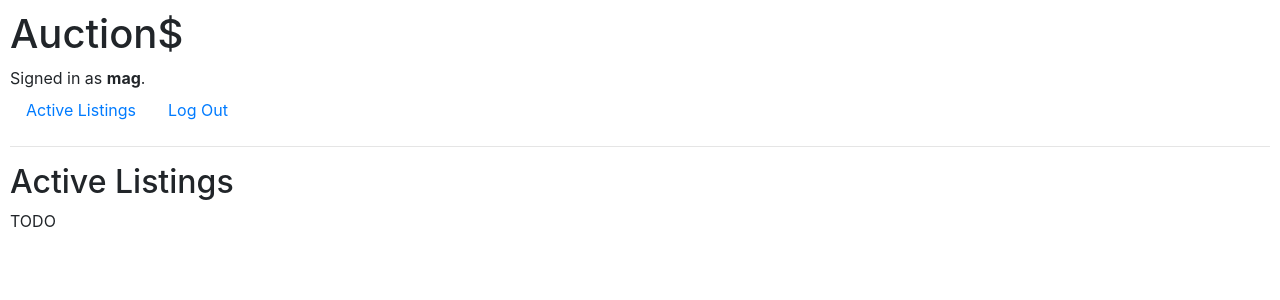
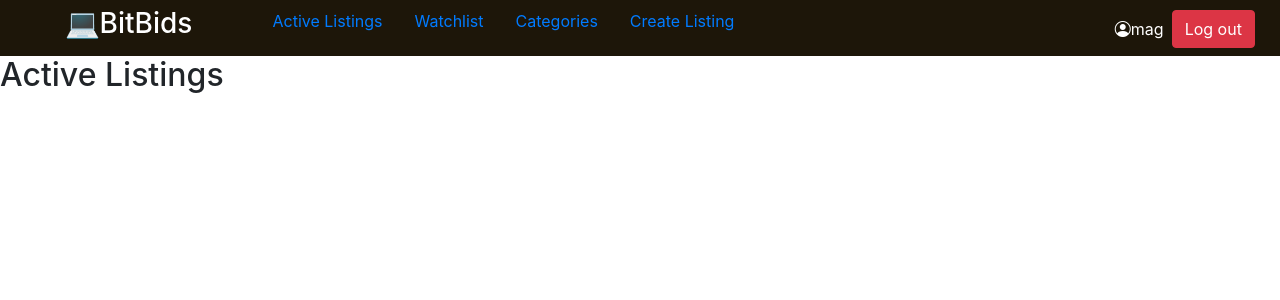
Before and after one commit to MagMc007/UpBid, a Django app: page / in a window 1280 px wide. Shown: the top 300 px of the page. Run offline with Django 3.2, Linux system fonts and the light colour scheme; a user stored in the database is signed in; some libraries are stand-ins or nearby versions.

Commit message:
styled the navbar and finished auth related redirects

```diff
--- a/auctions/static/auctions/styles.css
+++ b/auctions/static/auctions/styles.css
@@ -1,3 +1,45 @@
 body {
-    padding: 10px;
+    padding: 0px;
+    margin: 0px;
 }
+
+.nav-container {
+    background-color: rgb(29, 22, 9);
+    height: 7vh;
+    display: flex;
+    padding: 0.5px;
+}
+
+.nav-heading {
+    height: auto;
+    width: 20vw;
+    display: flex;
+    align-items: center;
+    justify-content: center;
+}
+
+.nav-links {
+    width: 60vw;
+    height: auto;
+
+}
+
+.nav-usertools {
+    width: 18vw;
+    height: auto;
+    display: flex;
+    justify-content: flex-end;
+    align-items: center;
+    gap: 0.5rem;
+    padding-top: 2px;
+}
+
+.bi {
+    color: white;
+    font-style: normal;
+}
+
+.nav-heading h3 {
+    color: white;
+    text-align: center;
+}
--- /dev/null
+++ b/auctions/templates/auctions/create_listing.html
@@ -0,0 +1,5 @@
+{% extends 'auctions/layout.html' %}
+{% block body %}
+{% csrf_token %}
+{{ form }}
+{% endblock %}
--- a/auctions/templates/auctions/index.html
+++ b/auctions/templates/auctions/index.html
@@ -3,5 +3,5 @@
 {% block body %}
     <h2>Active Listings</h2>
 
-    TODO
+
 {% endblock %}
--- a/auctions/templates/auctions/layout.html
+++ b/auctions/templates/auctions/layout.html
@@ -5,40 +5,57 @@
 
 <head>
     <title>{% block title %}Auctions{% endblock %}</title>
+    <link rel="stylesheet" href="https://cdn.jsdelivr.net/npm/bootstrap-icons@1.10.5/font/bootstrap-icons.css" />
     <link rel="stylesheet" href="https://stackpath.bootstrapcdn.com/bootstrap/4.4.1/css/bootstrap.min.css"
         integrity="sha384-Vkoo8x4CGsO3+Hhxv8T/Q5PaXtkKtu6ug5TOeNV6gBiFeWPGFN9MuhOf23Q9Ifjh" crossorigin="anonymous">
     <link href="{% static 'auctions/styles.css' %}" rel="stylesheet">
 </head>
 
 <body>
-    <h1>Auction$</h1>
-    <div>
-        {% if user.is_authenticated %}
-        Signed in as <strong>{{ user.username }}</strong>.
-        {% else %}
-        Not signed in.
-        {% endif %}
+    <div class="nav-container">
+        <div class="nav-heading">
+            <h3>💻BitBids</h3>
         </div>
+
+        <div class="nav-links">
             <ul class="nav">
                 <li class="nav-item">
                     <a class="nav-link" href="{% url 'index' %}">Active Listings</a>
                 </li>
                 {% if user.is_authenticated %}
                 <li class="nav-item">
-            <a class="nav-link" href="{% url 'logout' %}">Log Out</a>
-        </li>
-        {% else %}
-        <li class="nav-item">
-            <a class="nav-link" href="{% url 'login' %}">Log In</a>
+                    <a class="nav-link" href="">Watchlist</a>
                 </li>
                 <li class="nav-item">
-            <a class="nav-link" href="{% url 'register' %}">Register</a>
+                    <a class="nav-link" href="">Categories</a>
+                </li>
+                <li class="nav-item">
+                    <a class="nav-link" href="">Create Listing</a>
                 </li>
                 {% endif %}
             </ul>
-    <hr>
+        </div>
+        <div class="nav-usertools">
+            {% if user.is_authenticated %}
+            <i class="bi bi-person-circle">{{ user.username }}</i>
+            <a href="{% url 'logout'%}" class="btn btn-danger">Log out</a>
+            {% else %}
+            <a href="{% url 'login'%}" class="btn btn-outline-light">Log In</a>
+            <a href="{% url 'register'%}" class="btn btn-outline-light">Register</a>
+            {% endif %}
+        </div>
+
+
+    </div>
+
+
     {% block body %}
     {% endblock %}
+
+    <script src="https://code.jquery.com/jquery-3.4.1.slim.min.js" crossorigin="anonymous"></script>
+    <script src="https://cdn.jsdelivr.net/npm/popper.js@1.16.0/dist/umd/popper.min.js" crossorigin="anonymous"></script>
+    <script src="https://stackpath.bootstrapcdn.com/bootstrap/4.4.1/js/bootstrap.min.js"
+        crossorigin="anonymous"></script>
 </body>
 
 </html>
--- a/auctions/urls.py
+++ b/auctions/urls.py
@@ -6,5 +6,6 @@ urlpatterns = [
     path("", views.index, name="index"),
     path("login", views.login_view, name="login"),
     path("logout", views.logout_view, name="logout"),
-    path("register", views.register, name="register")
+    path("register", views.register, name="register"),
+    path("create", views.create_listing, name="create_listing")
 ]
--- a/auctions/views.py
+++ b/auctions/views.py
@@ -3,7 +3,7 @@ from django.db import IntegrityError
 from django.http import HttpResponse, HttpResponseRedirect
 from django.shortcuts import render
 from django.urls import reverse
-
+from .forms import ListingForm
 from .models import User
 
 
@@ -61,3 +61,10 @@ def register(request):
         return HttpResponseRedirect(reverse("index"))
     else:
         return render(request, "auctions/register.html")
+
+
+def create_listing(request):
+    return render(request, "auctions/create_listing.html",
+                  {
+                      "form": ListingForm
+                  })
```
Also changed, not shown: auctions/forms.py (added, +11 -0 lines), db.sqlite3. Lines whose indentation alone changed are shown as unchanged.
